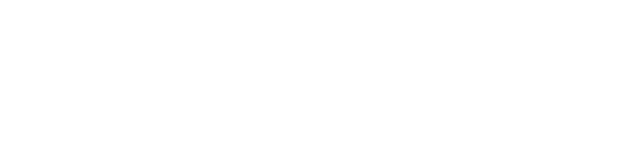
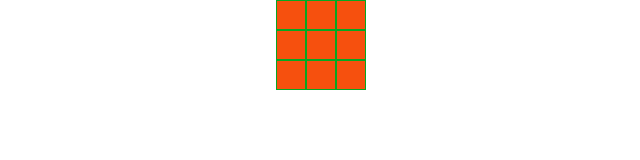
Before and after one commit to Noe2781/matrices-color, a plain HTML site: page index.html in a window 1280 px wide. Shown: the whole page, without its empty margins (319-959 px from the left). Drawn offline with nearby package versions, Linux system fonts and the light colour scheme.

Commit message:
terminado

```diff
--- a/algoritmo.js
+++ b/algoritmo.js
@@ -9,12 +9,11 @@ for (let fila = 0; fila < MAX_FILA; fila++) {
    <div class="row">
    ${agregarColumnas()}
 
-   </div
+   </div>
    `
 }
 
-
-    function agregarColumnas() {
+ function agregarColumnas() {
         let columnas = "";
         for (let columna = 0; columna <MAX_COL; columna++) {
             columnas += `
@@ -22,4 +21,5 @@ for (let fila = 0; fila < MAX_FILA; fila++) {
             `;
     }
     return columnas;
+
 }
--- a/estilo.css
+++ b/estilo.css
@@ -8,4 +8,6 @@
 #tablero{
    display: grid;
    place-content: center;
+
+   margin: top 30vh;
 }
--- a/index.html
+++ b/index.html
@@ -44,6 +44,7 @@
     <script src="https://cdn.jsdelivr.net/npm/bootstrap@5.3.1/dist/js/bootstrap.bundle.min.js"
         integrity="sha384-HwwvtgBNo3bZJJLYd8oVXjrBZt8cqVSpeBNS5n7C8IVInixGAoxmnlMuBnhbgrkm"
         crossorigin="anonymous"></script>
+        <script src="algoritmo.js"></script>
 </body>
 
 </html>
```
